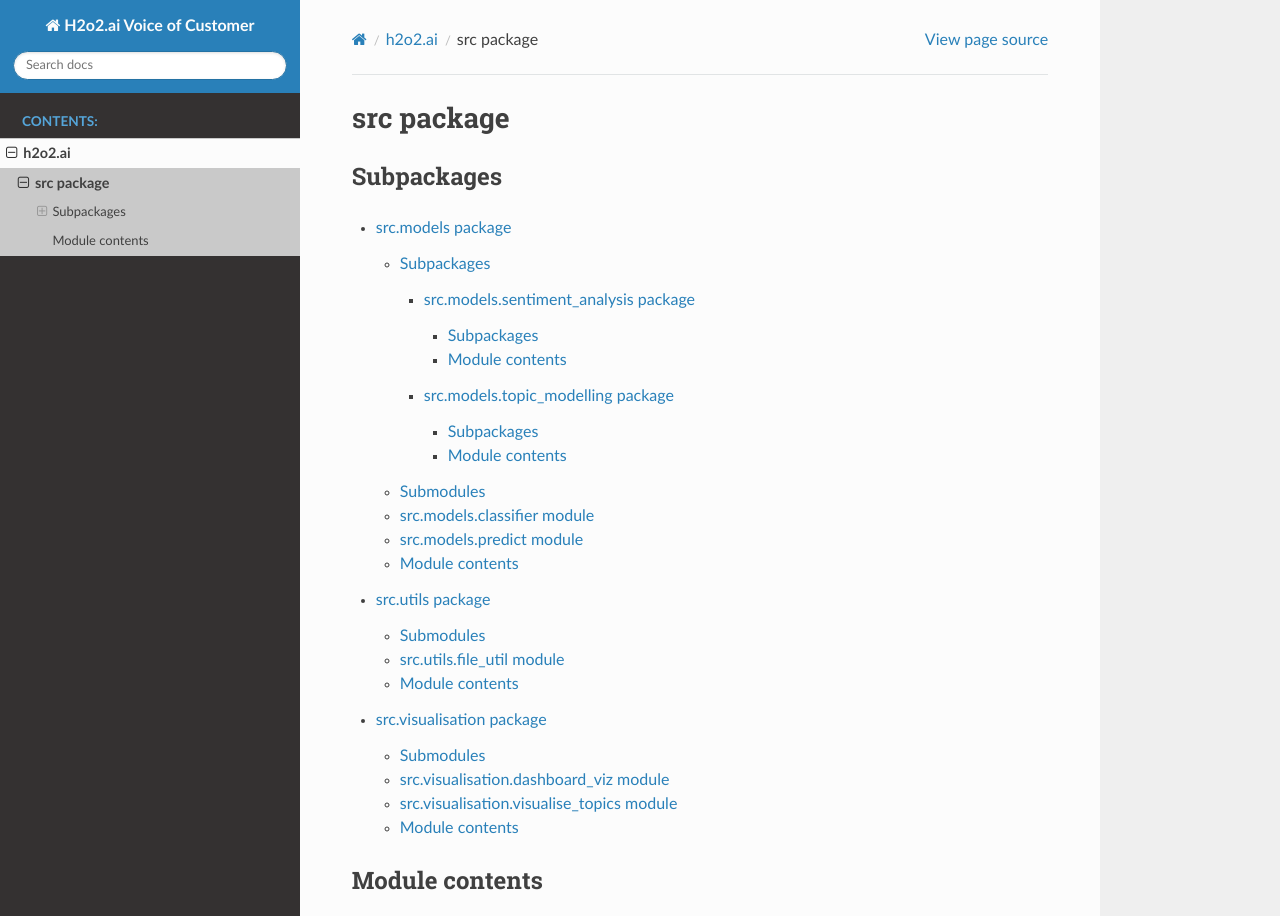
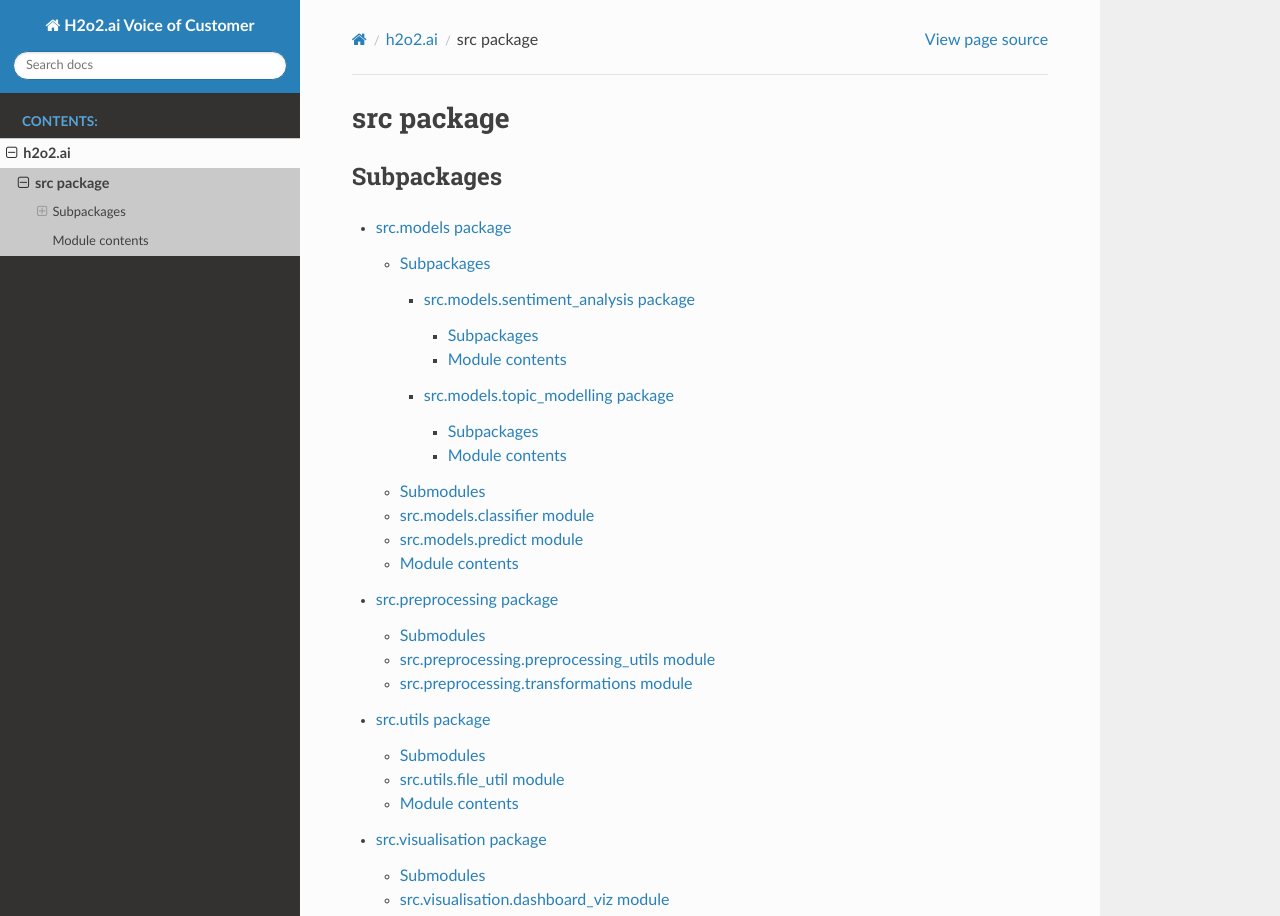
Before and after one commit to shreyasriram4/h2o2.ai, a Sphinx documentation site: the page built from docs/src.rst, in a window 1280 px wide and 1329 px high, cut to the strip 0-916 px from the top of the window. Built offline with Sphinx 7.4.7 and the Read the Docs theme 2.0.0, drawn with Linux system fonts in a browser that asks for light colours.

Commit message:
updated documentation to include preprocessing module

```diff
--- /dev/null
+++ b/docs/src.preprocessing.rst
@@ -0,0 +1,21 @@
+src.preprocessing package
+=========================
+
+Submodules
+----------
+
+src.preprocessing.preprocessing\_utils module
+---------------------------------------------
+
+.. automodule:: src.preprocessing.preprocessing_utils
+   :members:
+   :undoc-members:
+   :show-inheritance:
+
+src.preprocessing.transformations module
+----------------------------------------
+
+.. automodule:: src.preprocessing.transformations
+   :members:
+   :undoc-members:
+   :show-inheritance:
--- a/docs/src.rst
+++ b/docs/src.rst
@@ -8,6 +8,7 @@ Subpackages
    :maxdepth: 4
 
    src.models
+   src.preprocessing
    src.utils
    src.visualisation
 
```
Also changed, not shown: src/preprocessing/__init__.py (added), 15 other files.
